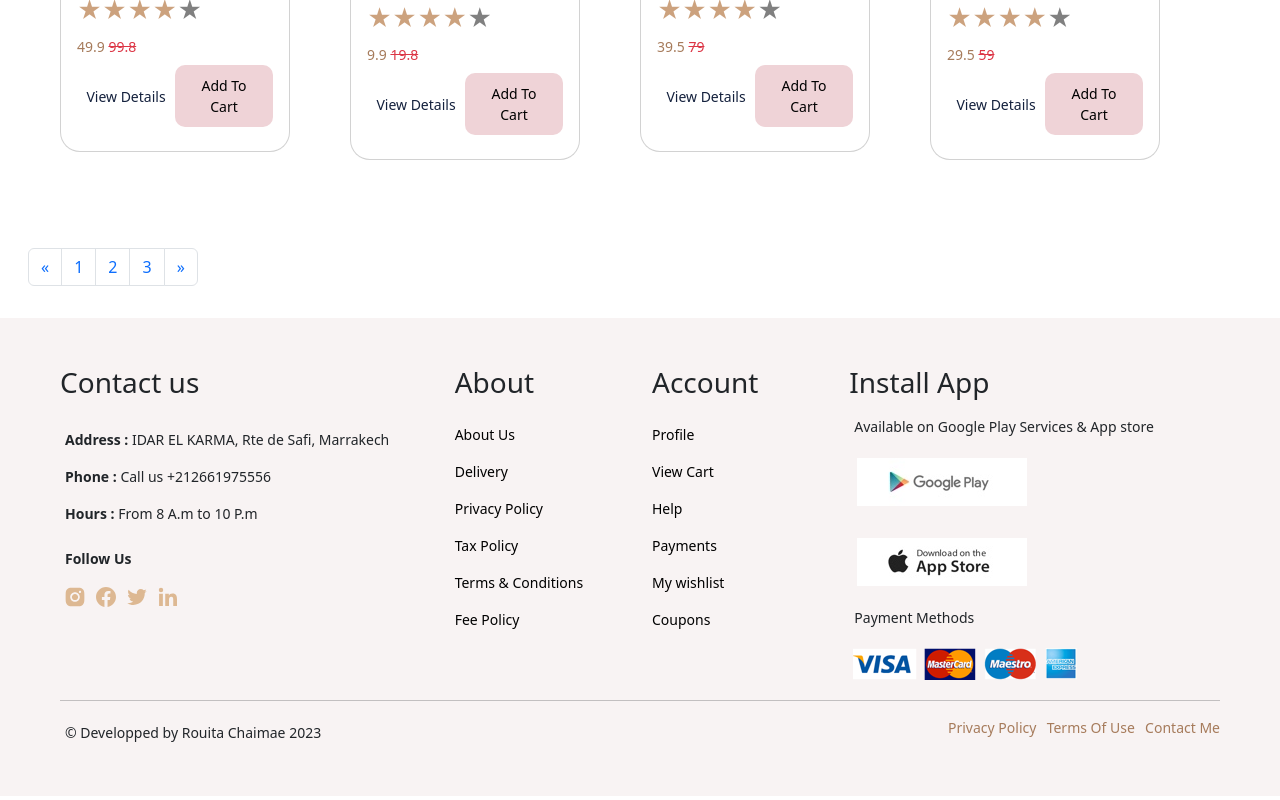
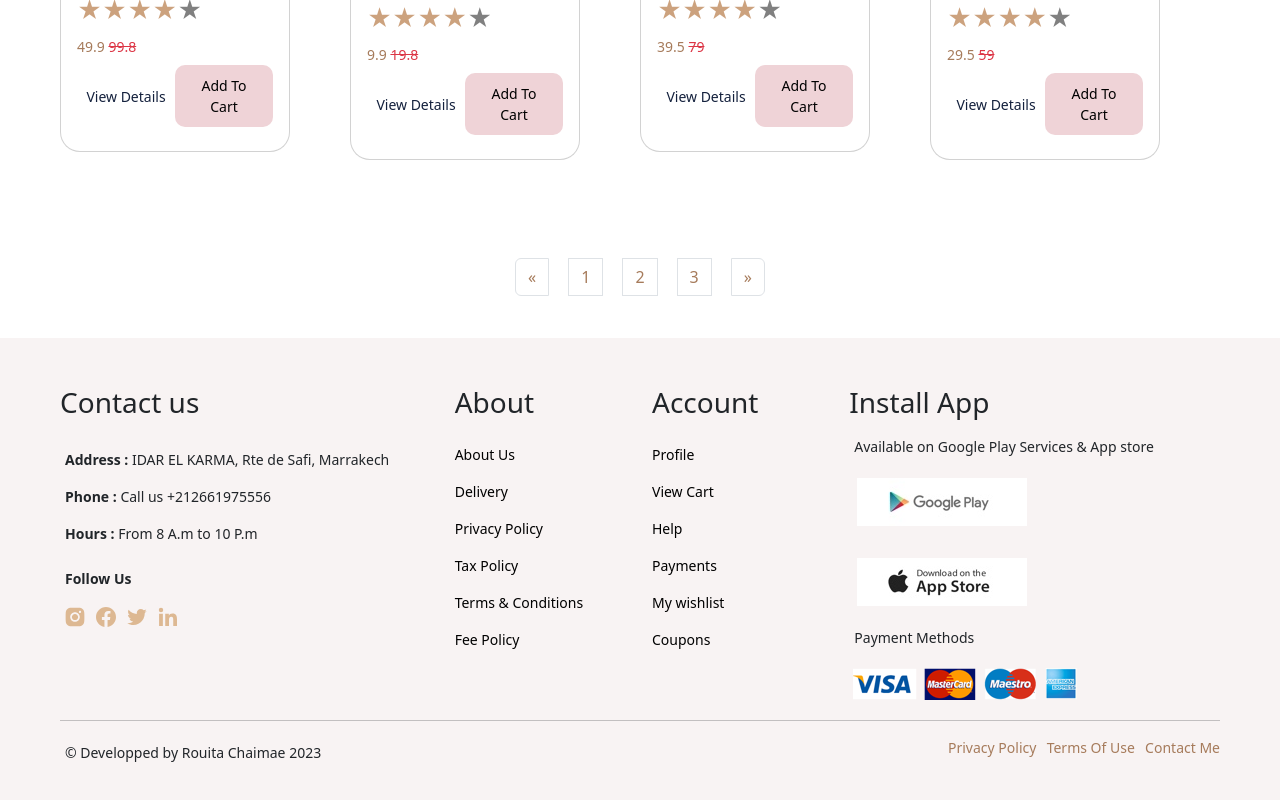
Before and after one commit to Chaimaert/e-comm-plat, a React (Vite) app: page /shop in a window 1280 px wide. Shown: the part 3189-3989 px from the top of the page. Built offline with nearby package versions, Linux system fonts and the light colour scheme.

Commit message:
updating the pagination

```diff
--- a/src/App.css
+++ b/src/App.css
@@ -297,3 +297,12 @@
 .shop-products .card span {
   color: var(--darken);
 }
+
+.pagination a {
+  color: #a67b5b;
+}
+
+.pagination li {
+  font-size: 16px;
+  padding: 10px;
+}
--- a/src/pages/shop.jsx
+++ b/src/pages/shop.jsx
@@ -25,7 +25,8 @@
 
     <section className="pagination p-3">
       <div className="container-xxl">
-        <div className="row d-flex justify-content-center align-items-center">
+        <div className="row ">
+            <div className="col-12 d-flex justify-content-center align-items-center">
                 <nav aria-label="Page navigation example">
                       <ul className="pagination">
                         <li className="page-item">
@@ -45,6 +46,7 @@
                 </nav>
             </div>
         </div>
+      </div>
 
     </section>
 
```
Lines whose indentation alone changed are shown as unchanged.
